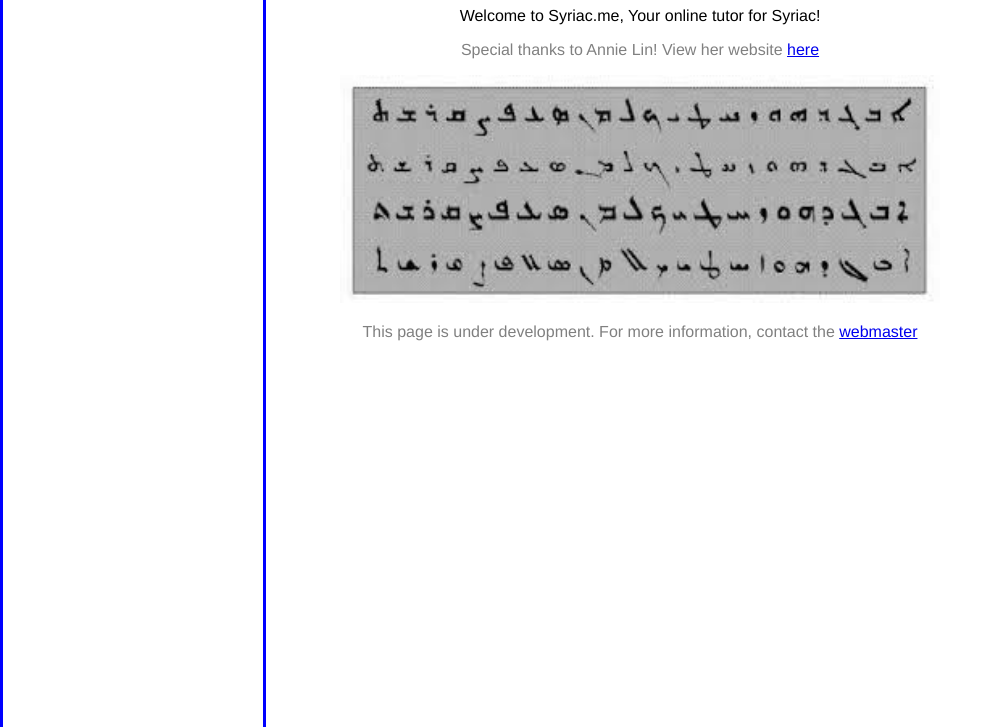
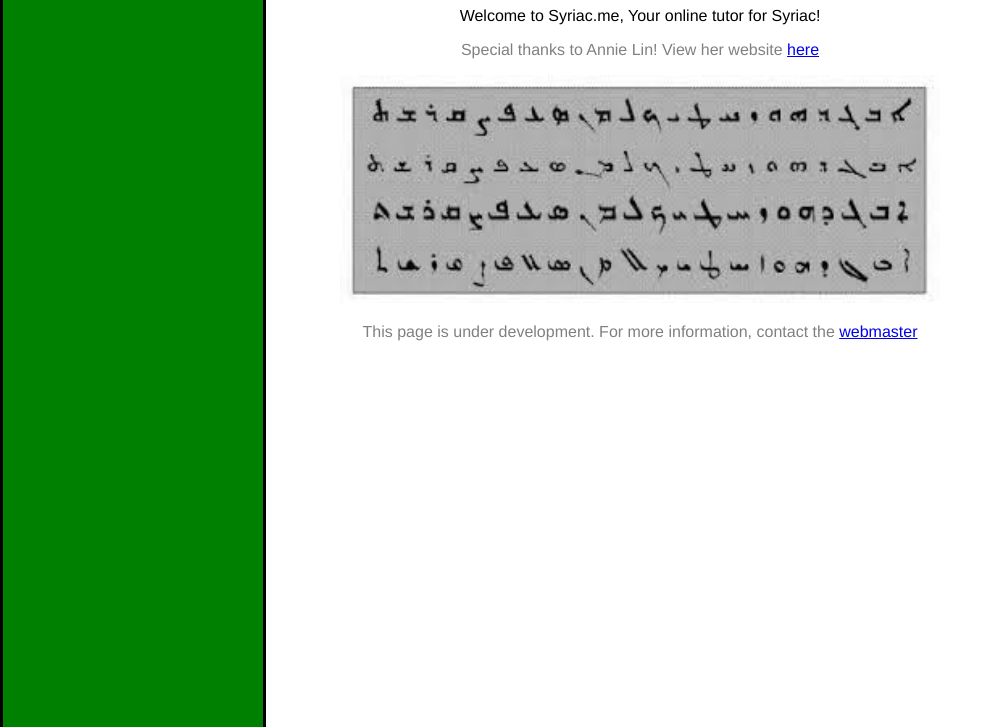
Before and after one commit to christiansidak/christiansidak.github.io, a plain HTML site: page index.html in a window 1280 px wide. Shown: the part 73-800 px from the top of the page, without its empty margins (0-993 px from the left). Drawn offline with Linux system fonts and the light colour scheme.

Commit message:
siderbar 2.0

```diff
--- a/index.html
+++ b/index.html
@@ -9,7 +9,7 @@
 	<div class='sidebar'id="title"> LESSONS</div>
 	<p id="subheading"> Welcome to Syriac.me, Your online tutor for Syriac! </p>
 	<p class="credits">Special thanks to Annie Lin! View her website <a href="https://www.anniel.in">here</a> </p>
-<img src="IMG/images.jpeg" alt="Alphabet" style="width:600px;height:228px;">
+<img src="IMG/images.jpeg" alt="Alphabet" style="width:600px;height:228px;" border="solid">
 	<p class="credits"> This page is under development. For more information, contact the <a href="mailto:chin_chin_wong@mail.com?Subject=Questions%20about%20Syriac"> webmaster </a></p>
 </body>
 </html>
--- a/style.css
+++ b/style.css
@@ -5,7 +5,8 @@ body {
     font-family: Helvetica;
     color: gray;
 }
-#title {font-family: Helvetica; font-size: 30px:;}
+#title {font-family: Helvetica; font-size: 30pt; border: solid;
+	border-bottom-color: black; border-bottom-width: 3px}
 #subheading {
 	font-family: Helvetica;
 }
@@ -17,5 +18,5 @@ body {
    position: fixed;
    left: 0px;
    top: 0px;
-   border: 3px solid blue;
+   background-color: green;
 }
```
